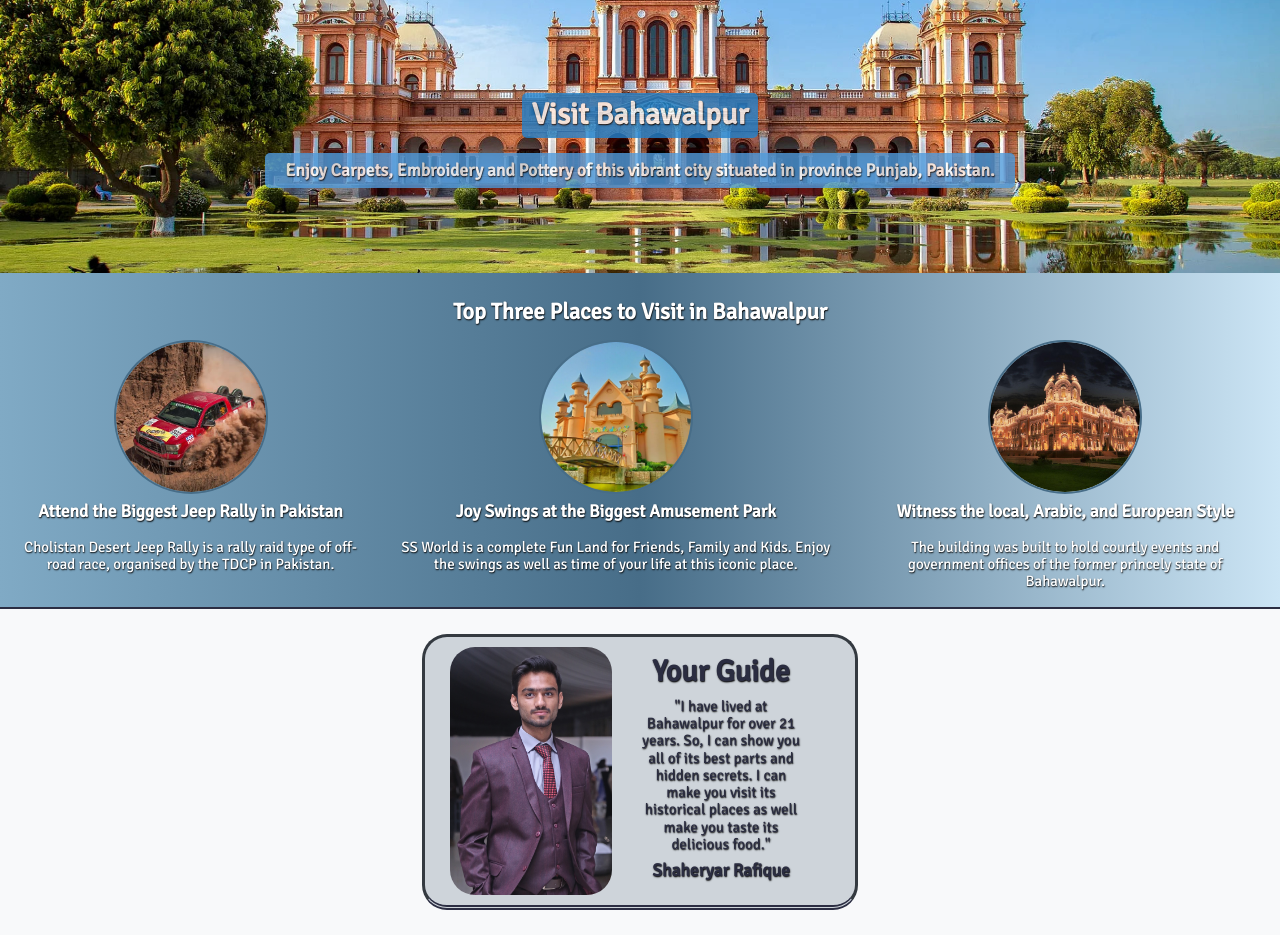
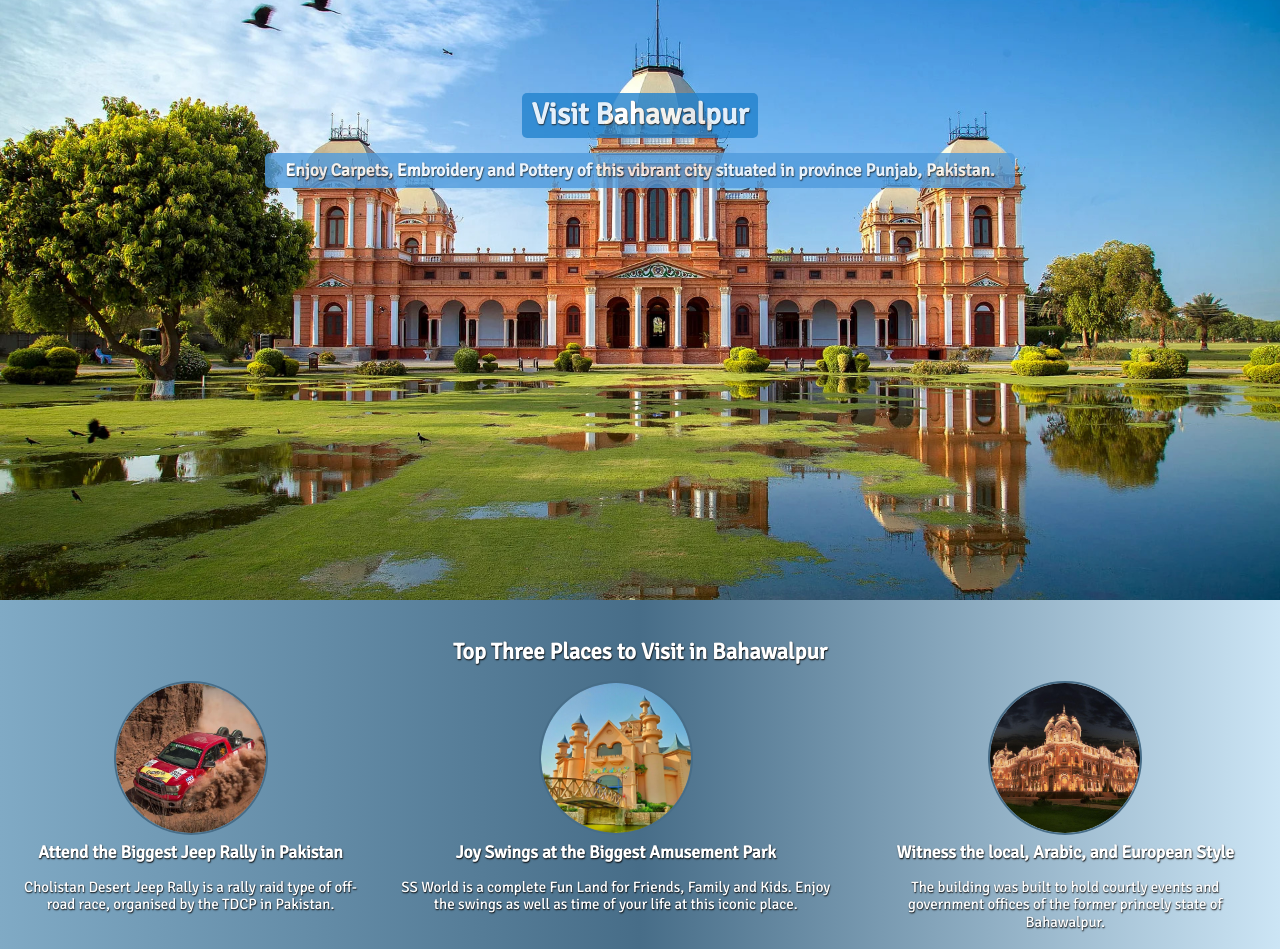
Before and after one commit to ShaheryarRafique/my-home-town, a plain HTML site: page my-hometown/index.html in a window 1280 px wide. Shown: the top 949 px of the page. Drawn offline with nearby package versions, Linux system fonts and the light colour scheme.

Commit message:
Update Height of Background Image and make some padding

```diff
--- a/my-hometown/styles.css
+++ b/my-hometown/styles.css
@@ -10,6 +10,7 @@ body {
 .header {
     background: url("images/blue-sky-noor-mahal.jpg") center;
     background-size: cover;
+height: 75vh;
 }
 
 h1, h2, h3, h4, p {
@@ -21,7 +22,7 @@ h1, h2, h3, h4, p {
     display: flex;
     flex-direction: column;
     align-items: center;
-    padding: 85px 135px;
+    padding: 85px 185px;
     filter: blur(0.3px);
 }
 
@@ -46,7 +47,8 @@ h1, h2, h3, h4, p {
 .main {
     margin: 0;
     background: linear-gradient(90deg, #80AAC5, #476D88, #CCE5F5);
-    padding: 2px 2px;
+    padding: 15px 2px;
+height: 60vh;
 }
 
 .card {
```
